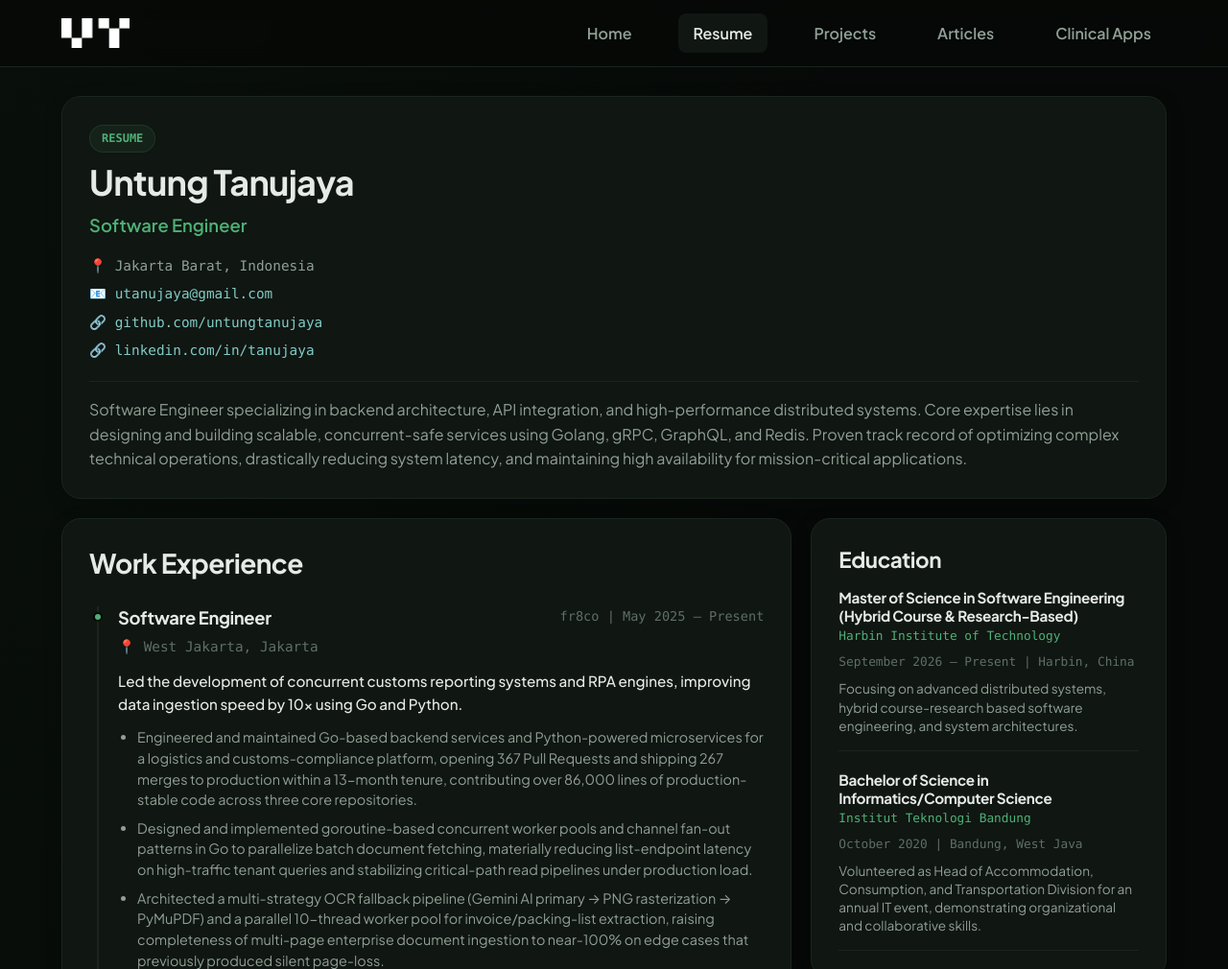
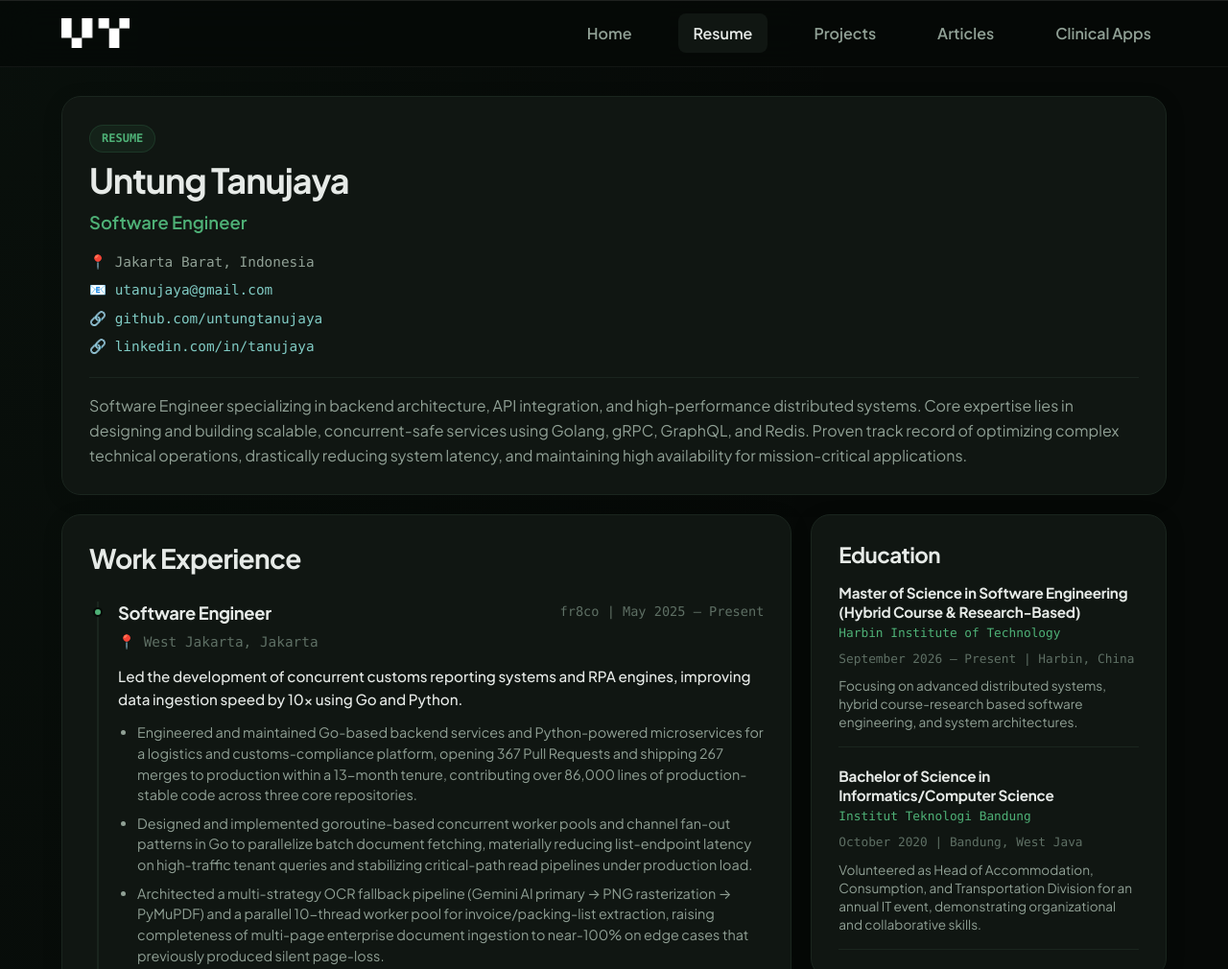
Before and after one commit to untungtanujaya/untungtanujaya.github.io, an Astro site: page /resume in a window 1280 px wide. Shown: the top 1010 px of the page at 96% size. Built offline with nearby package versions, Linux system fonts and the light colour scheme; Astro itself is replaced by a stand-in of ours; a web font is replaced by a local one.

Commit message:
design: implement apple design and emil kowalski ui/ux adjustments

```diff
--- a/src/styles/global.css
+++ b/src/styles/global.css
@@ -88,15 +88,29 @@ body {
 /* Typography styling */
 h1, h2, h3, h4, h5, h6 {
   font-weight: 700;
-  line-height: 1.25;
   color: var(--text-primary);
-  letter-spacing: -0.02em;
 }
 
-h1 { font-size: 2.25rem; }
-h2 { font-size: 1.75rem; }
-h3 { font-size: 1.35rem; }
-h4 { font-size: 1.1rem; }
+h1 {
+  font-size: 2.25rem;
+  letter-spacing: -0.03em;
+  line-height: 1.15;
+}
+h2 {
+  font-size: 1.75rem;
+  letter-spacing: -0.025em;
+  line-height: 1.2;
+}
+h3 {
+  font-size: 1.35rem;
+  letter-spacing: -0.02em;
+  line-height: 1.25;
+}
+h4 {
+  font-size: 1.1rem;
+  letter-spacing: -0.015em;
+  line-height: 1.3;
+}
 
 p {
   color: var(--text-secondary);
@@ -120,10 +134,11 @@ a:hover {
   left: 0;
   right: 0;
   height: 70px;
-  background: rgba(6, 9, 7, 0.85);
-  backdrop-filter: blur(12px);
-  -webkit-backdrop-filter: blur(12px);
-  border-bottom: 1px solid var(--border-color);
+  background: rgba(6, 9, 7, 0.8);
+  backdrop-filter: blur(20px);
+  -webkit-backdrop-filter: blur(20px);
+  border-bottom: 1px solid rgba(255, 255, 255, 0.05);
+  box-shadow: inset 0 1px 0 0 rgba(255, 255, 255, 0.1);
   z-index: 100;
   display: flex;
   align-items: center;
@@ -188,12 +203,16 @@ a:hover {
   color: var(--text-secondary);
   padding: 0.5rem 1rem;
   border-radius: var(--radius-sm);
-  transition: all 0.2s ease;
+  transition: color 0.2s ease, background-color 0.2s ease, transform 100ms ease-out;
 }
 
 .nav-links a:hover, .nav-links a.active {
   color: var(--text-primary);
   background-color: var(--card-bg);
+}
+
+.nav-links a:active {
+  transform: scale(0.97);
 }
 
 /* Bento Grid and Cards */
@@ -208,7 +227,7 @@ a:hover {
   border: 1px solid var(--border-color);
   border-radius: var(--radius-lg);
   padding: 1.75rem;
-  transition: all 0.25s cubic-bezier(0.16, 1, 0.3, 1);
+  transition: transform 0.25s cubic-bezier(0.16, 1, 0.3, 1), border-color 0.25s ease, background-color 0.25s ease, box-shadow 0.25s ease;
   display: flex;
   flex-direction: column;
   gap: 1.25rem;
@@ -216,10 +235,18 @@ a:hover {
   min-width: 0;
 }
 
-.bento-card:hover {
-  transform: translateY(-2px);
-  border-color: var(--border-hover);
-  background-color: var(--card-hover-bg);
+@media (hover: hover) and (pointer: fine) {
+  .bento-card:hover {
+    transform: translateY(-2px);
+    border-color: var(--border-hover);
+    background-color: var(--card-hover-bg);
+    box-shadow: 0 6px 24px rgba(0,0,0,0.2);
+  }
+}
+
+.bento-card:active {
+  transform: scale(0.99) translateY(0);
+  transition: transform 100ms ease-out;
 }
 
 .bento-card-header {
@@ -778,3 +805,22 @@ input[type="checkbox"]:checked::before {
   background-color: var(--accent-teal) !important;
   color: var(--bg-primary) !important;
 }
+
+/* Accessibility overrides (Apple Design Guidelines) */
+@media (prefers-reduced-motion: reduce) {
+  * {
+    animation-delay: 0s !important;
+    animation-duration: 0s !important;
+    animation-iteration-count: 1 !important;
+    transition-duration: 0s !important;
+    scroll-behavior: auto !important;
+  }
+}
+
+@media (prefers-reduced-transparency: reduce) {
+  .glass-nav {
+    background: var(--bg-primary) !important;
+    backdrop-filter: none !important;
+    -webkit-backdrop-filter: none !important;
+  }
+}
```
